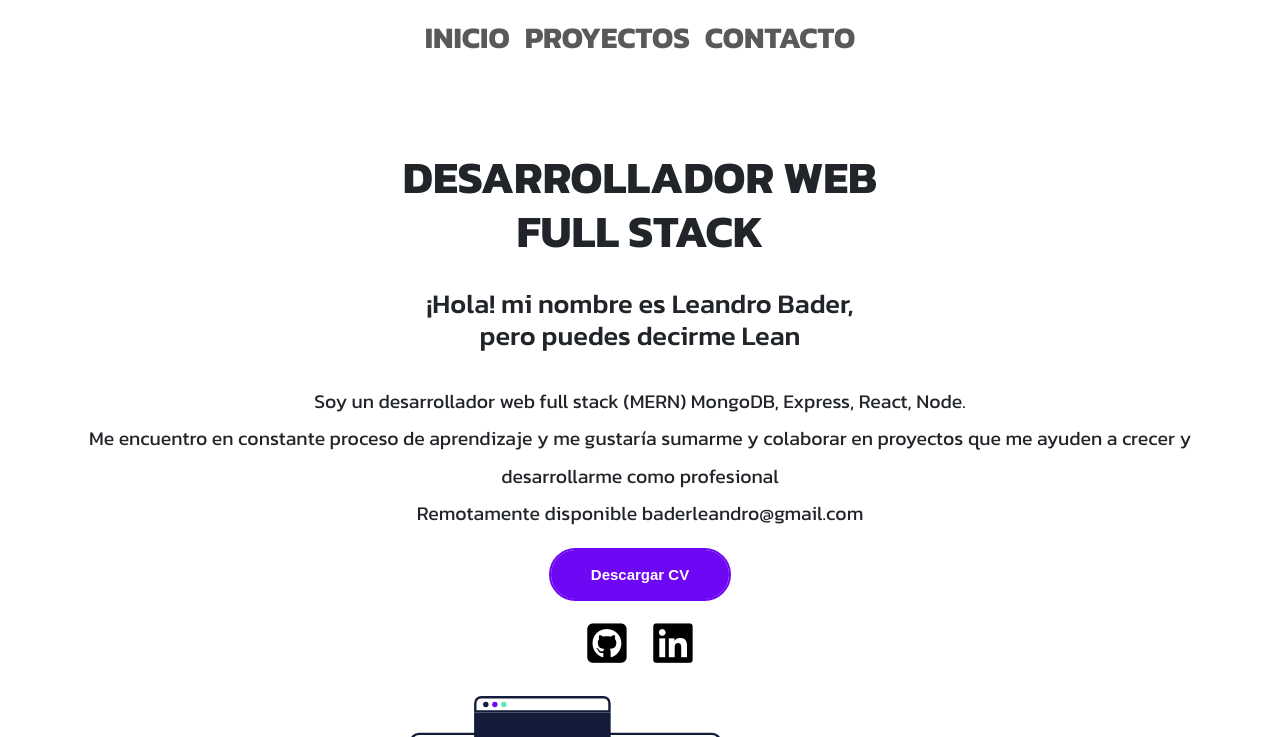
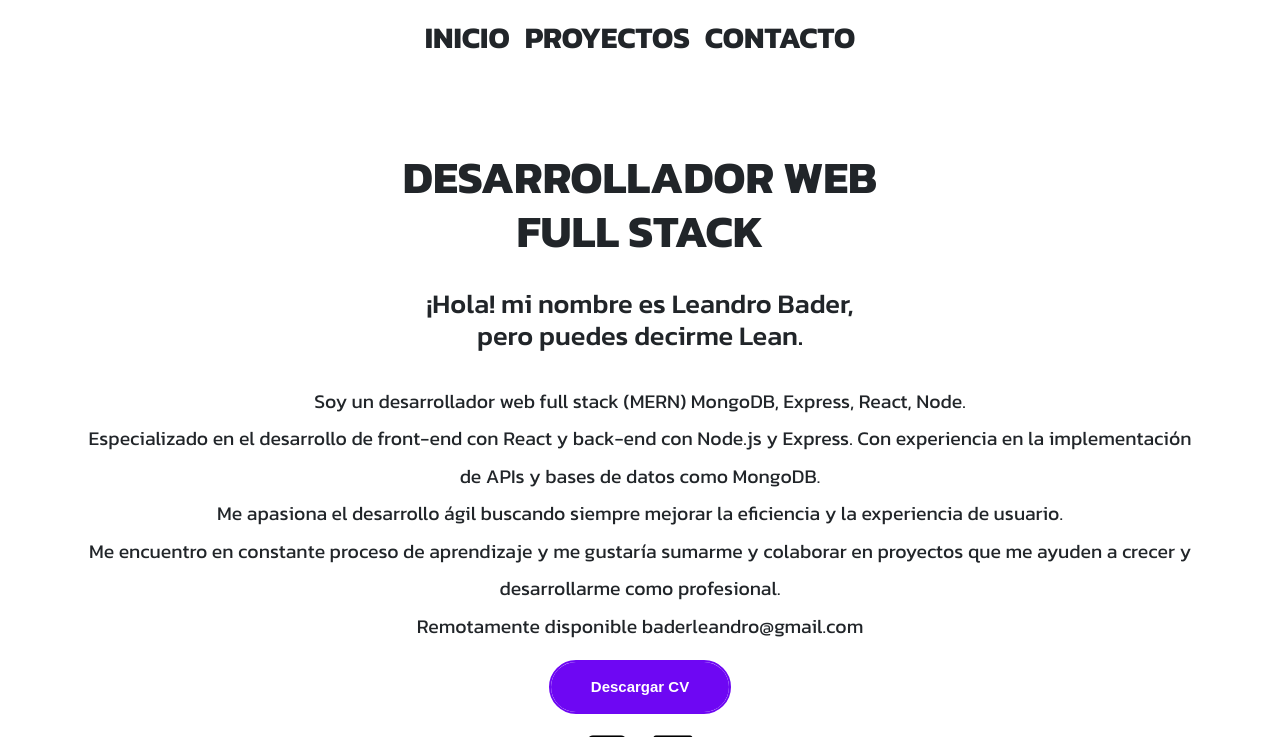
Before and after one commit to Leandrobader/Portfolio-bootstrap, a plain HTML site: page index.html in a window 1280 px wide. Shown: the top 737 px of the page. Drawn offline with nearby package versions, Linux system fonts and the light colour scheme; some packages are replaced by stand-ins of ours; a script that the page names is missing.

Commit message:
se agregaron estilos de subrayado y se cambio la presentacion

```diff
--- a/css/styles.css
+++ b/css/styles.css
@@ -20,10 +20,41 @@ body {
         margin-left: auto;
         margin-right: auto;
     }
+
+    .nav-link {
+        position: relative;
+        display: inline-block;
+        text-decoration: none;
+        color: inherit;
+        font-size: 2rem;
+        text-transform: uppercase;
+        font-weight: bolder;
+        overflow: hidden;
+    }
+
+    .nav-link::after {
+        content: '';
+        position: absolute;
+        width: 100%;
+        height: 3px;
+        bottom: 0;
+        left: 0;
+        background-color: #6E07F3;
+        transform: scaleX(0);
+        transform-origin: bottom right;
+        transition: transform 0.3s ease-out;
+    }
+
+    .nav-link:hover::after {
+        transform: scaleX(1);
+        transform-origin: bottom left;
+    }
+
 }
 
+
 .bg-body-tertiary {
-    background-color: rgb(248 249 250 / 0%) !important;
+    background-color: rgba(24, 126, 228, 0) !important;
 }
 
 
--- a/index.html
+++ b/index.html
@@ -51,12 +51,15 @@
     <main>
         <div class="container presentacion">
             <h1>DESARROLLADOR WEB <br>FULL STACK</h1>
-            <h2>¡Hola! mi nombre es Leandro Bader, <br>pero puedes decirme Lean</h2>
-            <p>Soy un desarrollador web full stack (MERN) MongoDB, Express, React, Node. <br> Me encuentro en constante
+            <h2>¡Hola! mi nombre es Leandro Bader, <br>pero puedes decirme Lean.</h2>
+            <p>Soy un desarrollador web full stack (MERN) MongoDB, Express, React, Node. <br> Especializado en el
+                desarrollo de front-end con React y back-end con Node.js y Express. Con experiencia en la implementación
+                de APIs y bases de datos como MongoDB. <br> Me apasiona el desarrollo ágil buscando siempre mejorar la
+                eficiencia y la experiencia de usuario. <br>Me encuentro en constante
                 proceso de aprendizaje y me gustaría sumarme y colaborar en proyectos que me
-                ayuden a crecer y desarrollarme como profesional <br> Remotamente disponible baderleandro@gmail.com</p>
+                ayuden a crecer y desarrollarme como profesional. <br> Remotamente disponible baderleandro@gmail.com</p>
             <div class="button">
-                <a href="https://drive.google.com/file/d/1rzM_l6rJ0mBllLlUkLgUqcBx_XYVrsyg/view?usp=drive_link"
+                <a href="https://drive.google.com/file/d/13qKyCqDBKu02pSfsHHDgc8_2uqzkVClg/view?usp=sharing"
                     download="LeandroBader_CV" target="_blank" class="anchor">
                     <span>Descargar CV</span>
                 </a>
```
